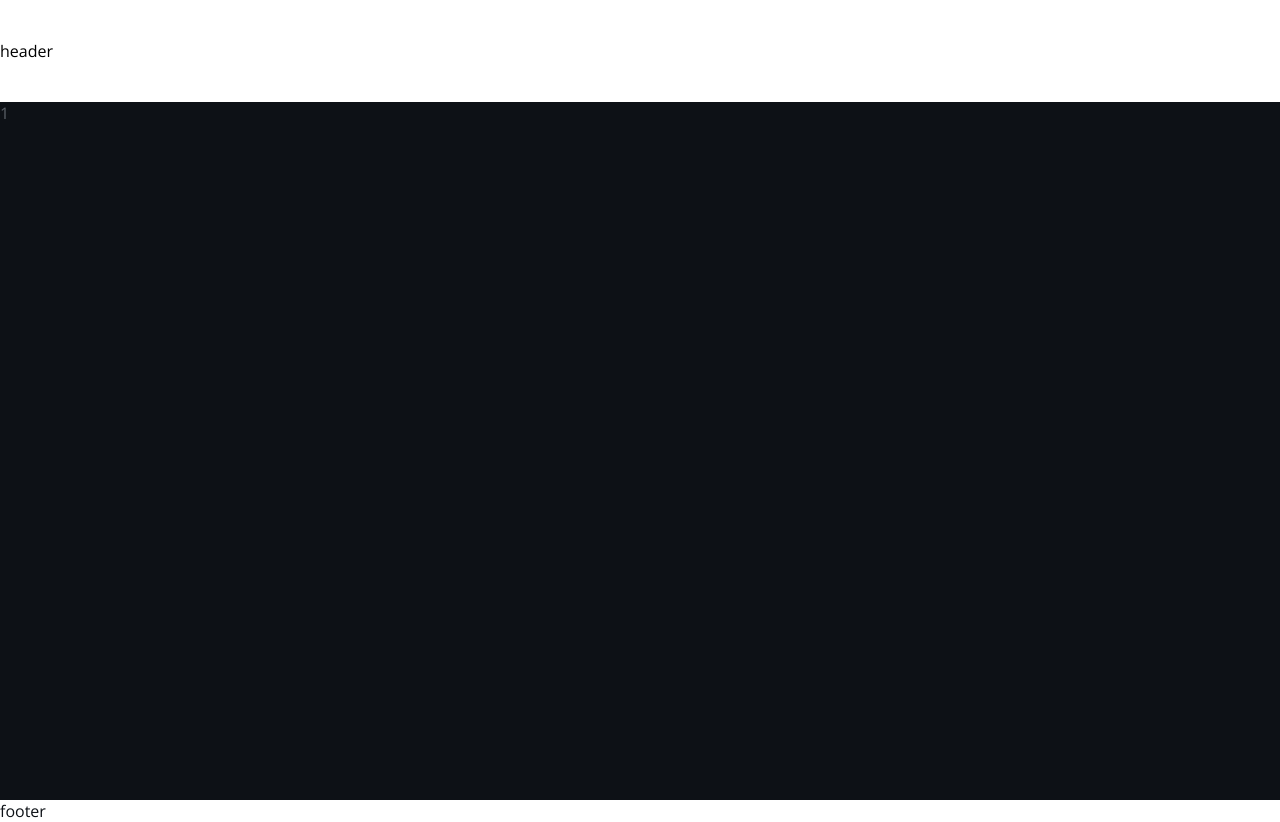
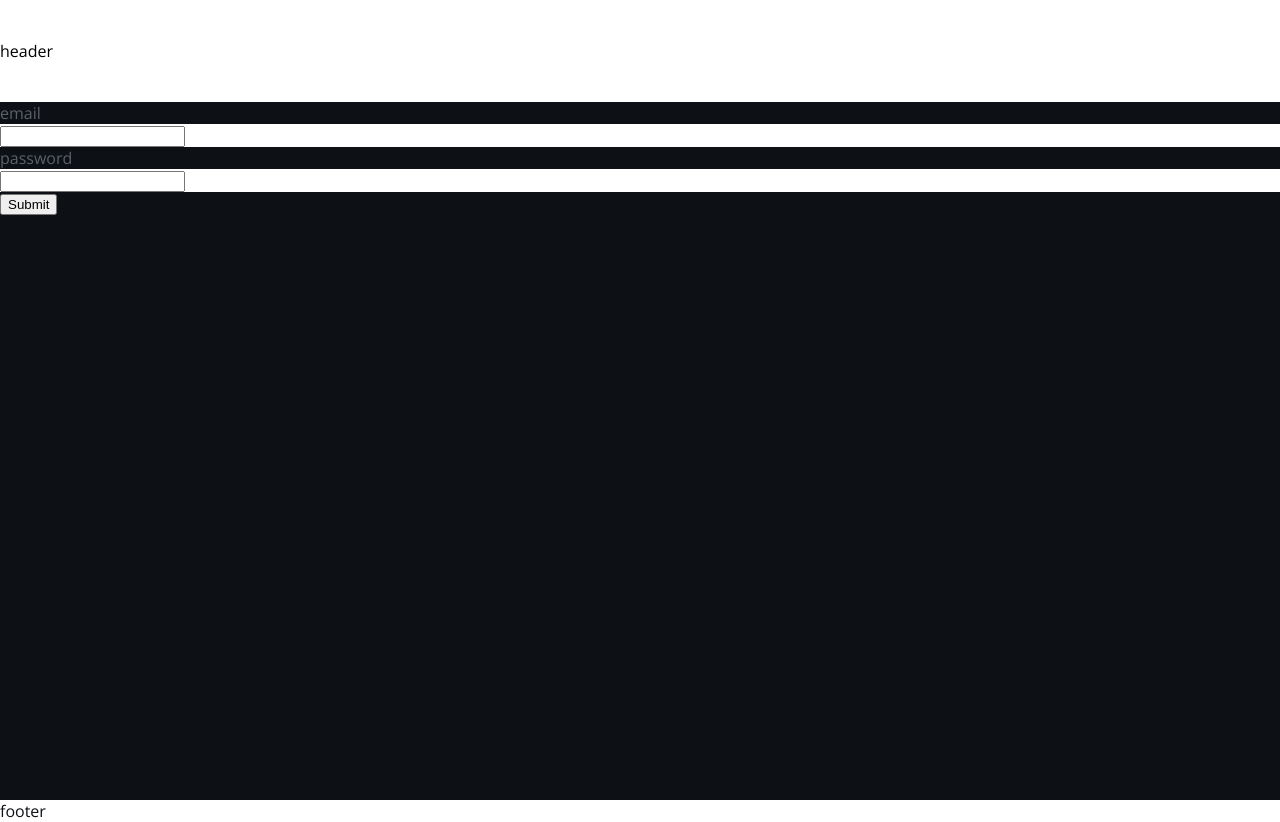
Before and after one commit to Lamardav/takeOff, a React (Create React App) app: page /signin in a window 1280 px wide. Built offline with nearby package versions, Linux system fonts and the light colour scheme; data requests are answered from the project's data file.

Commit message:
добавил rhf

```diff
--- a/package.json
+++ b/package.json
@@ -3,6 +3,7 @@
   "version": "0.1.0",
   "private": true,
   "dependencies": {
+    "@hookform/resolvers": "^2.8.8",
     "@reduxjs/toolkit": "^1.8.1",
     "@testing-library/jest-dom": "^5.16.4",
     "@testing-library/react": "^13.2.0",
@@ -13,13 +14,15 @@
     "@types/react-dom": "^18.0.3",
     "react": "^18.1.0",
     "react-dom": "^18.1.0",
+    "react-hook-form": "^7.31.1",
     "react-redux": "^8.0.1",
     "react-router": "^6.3.0",
     "react-router-dom": "^6.3.0",
     "react-scripts": "5.0.1",
     "styled-components": "^5.3.5",
     "typescript": "^4.6.4",
-    "web-vitals": "^2.1.4"
+    "web-vitals": "^2.1.4",
+    "yup": "^0.32.11"
   },
   "scripts": {
     "start": "react-scripts start & (json-server db.json -m ./node_modules/json-server-auth)",
--- /dev/null
+++ b/src/api/dto/IFormInput.ts
@@ -0,0 +1,4 @@
+export type IFormInput = {
+  email: string;
+  password: string;
+};
--- /dev/null
+++ b/src/components/formInput/formInput.tsx
@@ -0,0 +1,25 @@
+import React from "react";
+import { Input } from "../input/input";
+import { MultipleFieldErrors, UseControllerProps } from "react-hook-form";
+import styled from "styled-components";
+import { theme } from "../../assets/theme/theme";
+
+interface IProps {
+  errors?: { type?: string; message?: string; types?: MultipleFieldErrors } | undefined;
+}
+
+export const FormInput = <T,>(props: IProps & Pick<UseControllerProps<T>, "control" | "name">) => {
+  const { control, name, errors } = props;
+
+  return (
+    <Content>
+      <Input control={control} name={name} />
+      {errors ? <p> {errors.message}</p> : null}
+    </Content>
+  );
+};
+
+const Content = styled.div`
+  background: ${theme.colors.white};
+  color: ${theme.colors.black};
+`;
--- /dev/null
+++ b/src/components/input/input.tsx
@@ -0,0 +1,10 @@
+import * as React from "react";
+import { InputHTMLAttributes } from "react";
+import { useController, UseControllerProps } from "react-hook-form";
+
+export const Input = <T,>(props: Pick<UseControllerProps<T>, "control" | "name">) => {
+  const { control, name } = props;
+  const { field } = useController({ control, name });
+
+  return <input {...(field as InputHTMLAttributes<any>)} />;
+};
--- /dev/null
+++ b/src/componentsPage/pageSignIn/signInForm.tsx
@@ -0,0 +1,26 @@
+import React from "react";
+import { useForm } from "react-hook-form";
+import { IFormInput } from "../../api/dto/IFormInput";
+import { FormInput } from "../../components/formInput/formInput";
+import { yupResolver } from "@hookform/resolvers/yup";
+import { schemaSignIn } from "../../helpers/validation/yup/yup";
+
+export const SignInForm = () => {
+  const {
+    handleSubmit,
+    control,
+    formState: { errors },
+  } = useForm<IFormInput>({
+    mode: "onSubmit",
+    resolver: yupResolver(schemaSignIn),
+  });
+  const onSubmit = (data: IFormInput) => console.log(data);
+  return (
+    <form onSubmit={handleSubmit(onSubmit)}>
+      email <FormInput<IFormInput> control={control} name="email" errors={errors.email} />
+      password
+      <FormInput<IFormInput> control={control} name="password" errors={errors.password} />
+      <input type="submit" />
+    </form>
+  );
+};
--- /dev/null
+++ b/src/helpers/validation/regexp/regexp.ts
@@ -0,0 +1,3 @@
+export const emailRegexp = new RegExp(
+  /^(([^<>()\[\]\\.,;:\s@"]+(\.[^<>()\[\]\\.,;:\s@"]+)*)|(".+"))@((\[[0-9]{1,3}\.[0-9]{1,3}\.[0-9]{1,3}\.[0-9]{1,3}])|(([a-zA-Z\-0-9]+\.)+[a-zA-Z]{2,}))$/i
+);
--- /dev/null
+++ b/src/helpers/validation/yup/yup.tsx
@@ -0,0 +1,11 @@
+import * as yup from "yup";
+import { emailRegexp } from "../regexp/regexp";
+
+export const schemaSignIn = yup.object().shape({
+  email: yup.string().required("Данное поле является обязательным").matches(emailRegexp, "Пожалуйста, ввведите email"),
+  password: yup
+    .string()
+    .required("Данное поле является обязательным")
+    .min(8, "Минимальное количество символов - 8")
+    .max(20, "Максимальное количество символов - 20"),
+});
--- a/src/index.css
+++ b/src/index.css
@@ -3,5 +3,6 @@ body {
   padding: 0;
   box-sizing: border-box;
   font-family: 'Open Sans', sans-serif;
-
+overflow: hidden;
+  max-height: 100vh;
 }
--- a/src/pages/auth/signIn.tsx
+++ b/src/pages/auth/signIn.tsx
@@ -4,6 +4,7 @@ import { useAppDispatch, useAppSelector } from "../../core/redux/store/store";
 import { contactsSelectors } from "../../core/redux/selectors/contactsSelector";
 import { contactsDispatches } from "../../core/redux/thunk/contactsThunk";
 import { theme } from "../../assets/theme/theme";
+import { SignInForm } from "../../componentsPage/pageSignIn/signInForm";
 
 const SignIn = () => {
   const dispatch = useAppDispatch();
@@ -14,7 +15,11 @@ const SignIn = () => {
     dispatch(contactsDispatches.getContacts());
   }, [dispatch]);
 
-  return <Content>1</Content>;
+  return (
+    <Content>
+      <SignInForm />
+    </Content>
+  );
 };
 
 export default SignIn;
```
Also changed, not shown: 1 other file (tests, documents, lock files or other folders).
